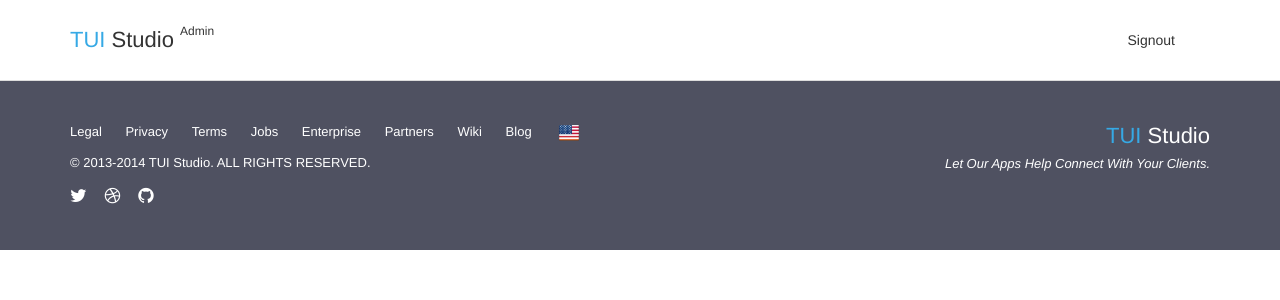
After one commit to hustlzp/tuistudio.com, a Flask app: template tuistudio/templates/admin_layout.html in a window 1280 px wide. The commit adds this page. Shown: the top 300 px of the page. Run offline with Flask 2, Linux system fonts and the light colour scheme; the template is opened without the code that fills it, so the values that code supplies are empty; style sheets or scripts are compiled from the project's sources; some libraries are stand-ins or nearby versions.

Commit message:
add admin_layout.html

```diff
--- a/tuistudio/controllers/admin.py
+++ b/tuistudio/controllers/admin.py
@@ -8,5 +8,5 @@ bp = Blueprint('admin', __name__)
 @bp.route('/')
 def index():
     """管理首页"""
-    projects = Project.query
+    projects = Project.query.order_by(Project.created_at.desc())
     return render_template('admin/index.html', projects=projects)
--- a/tuistudio/static/css/layout.css
+++ b/tuistudio/static/css/layout.css
@@ -78,6 +78,11 @@ a:hover {
   padding-bottom: 20px;
   font-size: 22px;
 }
+.navbar .navbar-header .navbar-brand sup {
+  font-size: 12px;
+  line-height: 1;
+  top: -1em;
+}
 .navbar .navbar-collapse {
   padding-top: 15px;
   padding-bottom: 15px;
--- a/tuistudio/static/css/layout.less
+++ b/tuistudio/static/css/layout.less
@@ -82,6 +82,12 @@ a {
       display: inline-block;
       padding-bottom: 20px;
       font-size: 22px;
+
+      sup {
+        font-size: 12px;
+        line-height: 1;
+        top: -1em;
+      }
     }
   }
 
--- a/tuistudio/templates/admin/index.html
+++ b/tuistudio/templates/admin/index.html
@@ -1,4 +1,4 @@
-{% extends "layout.html" %}
+{% extends "admin_layout.html" %}
 
 {% block page_title %}Admin - TUI Studio{% endblock %}
 {% block page_id %}page-admin{% endblock %}
--- /dev/null
+++ b/tuistudio/templates/admin_layout.html
@@ -0,0 +1,116 @@
+<!doctype html>
+<html>
+<head>
+   <title>{% block page_title %}{% endblock %}</title>
+   <meta name="renderer" content="webkit">
+   <meta http-equiv="Content-Type" content="text/html;charset=utf-8"/>
+   <meta http-equiv="X-UA-Compatible" content="IE=edge,chrome=1">
+   {% block meta %}{% endblock %}
+   <link rel="Shortcut Icon" href="{{ static('image/favicon.ico') }}">
+   {{ link('bower_components/bootstrap/dist/css/bootstrap.min.css') }}
+   {{ link('bower_components/font-awesome/css/font-awesome.min.css') }}
+   {{ link('css/bootstrap.theme.css') }}
+   {{ link('css/common.css') }}
+   {{ link('css/component.css') }}
+   {{ link('css/layout.css') }}
+   {% block page_css %}{% endblock %}
+   {{ script('bower_components/jquery/dist/jquery.min.js') }}
+   {{ script('bower_components/bootstrap/dist/js/bootstrap.min.js') }}
+</head>
+
+<body id="{% block page_id %}{% endblock %}">
+
+{# Flash message #}
+{% with message = get_flashed_messages()[0] %}
+   {% if message %}
+      <div class="alert alert-info flash-message">{{ message }}</div>
+   {% endif %}
+{% endwith %}
+
+<nav class="navbar navbar-fixed-top">
+   <div class="container">
+      <div class="navbar-header">
+         <a class="navbar-brand" href="{{ url_for('admin.index') }}">
+            <span class="text-main">TUI</span> <span class="text-black">Studio</span>
+            <sup>Admin</sup>
+         </a>
+      </div>
+
+      <div class="collapse navbar-collapse">
+         <ul class="nav navbar-nav navbar-right">
+            <li>
+               <a href="{{ url_for('account.signout') }}">Signout</a>
+            </li>
+         </ul>
+      </div>
+   </div>
+</nav>
+
+<div id="main-wap">
+   {% block page_content %}{% endblock %}
+</div>
+
+<div class="footer">
+   <div class="container">
+      <div class="footer-left pull-left">
+         <div class="clearfix">
+            <ul class="links pull-left list-unstyled list-inline">
+               <li><a>Legal</a></li>
+               <li><a>Privacy</a></li>
+               <li><a>Terms</a></li>
+               <li><a>Jobs</a></li>
+               <li><a>Enterprise</a></li>
+               <li><a>Partners</a></li>
+               <li><a href="http://wiki.tuistudio.com" target="_blank">Wiki</a></li>
+               <li><a>Blog</a></li>
+            </ul>
+
+            <img class="usa pull-left" src="{{ static('image/usa.png') }}" alt="USA"/>
+         </div>
+
+         <div class="cp">© 2013-2014 TUI Studio. ALL RIGHTS RESERVED.</div>
+
+         <ul class="icons list-inline list-unstyled">
+            <li>
+               <a href="http://twitter.com" target="_blank">
+                  <span class="fa fa-twitter"></span>
+               </a>
+            </li>
+            <li>
+               <a href="https://dribbble.com/tuistudio" target="_blank">
+                  <span class="fa fa-dribbble"></span>
+               </a>
+            </li>
+            <li>
+               <a href="https://github.com/tuistudio" target="_blank">
+                  <span class="fa fa-github"></span>
+               </a>
+            </li>
+         </ul>
+      </div>
+
+      <div class="footer-right pull-right">
+         <div class="logo">
+            <span class="text-main">TUI</span> Studio
+         </div>
+
+         <div class="slogan">Let Our Apps Help Connect With Your Clients.</div>
+      </div>
+   </div>
+</div>
+
+{# 访问统计 #}
+
+{# 单页Js代码 #}
+{% block page_js %}{% endblock %}
+
+{# 全局Js代码 #}
+<script type="text/javascript">
+   var locals = locals || {};
+   locals = $.extend(locals, {
+   });
+</script>
+{{ script('js/layout.js') }}
+
+</body>
+</html>
```
